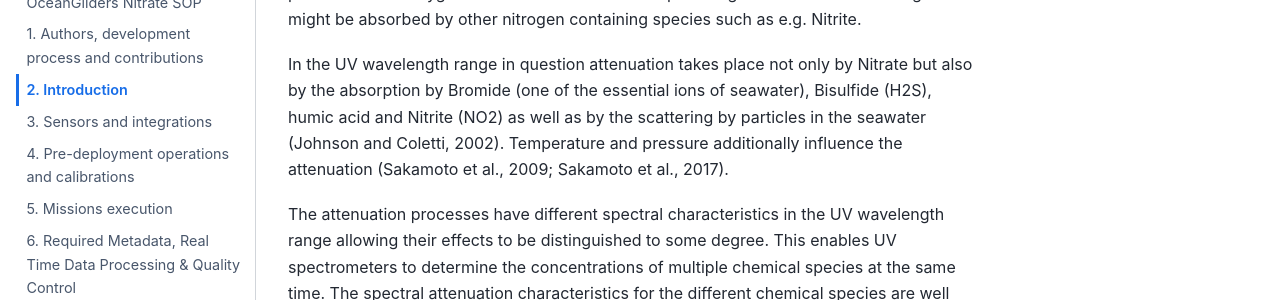
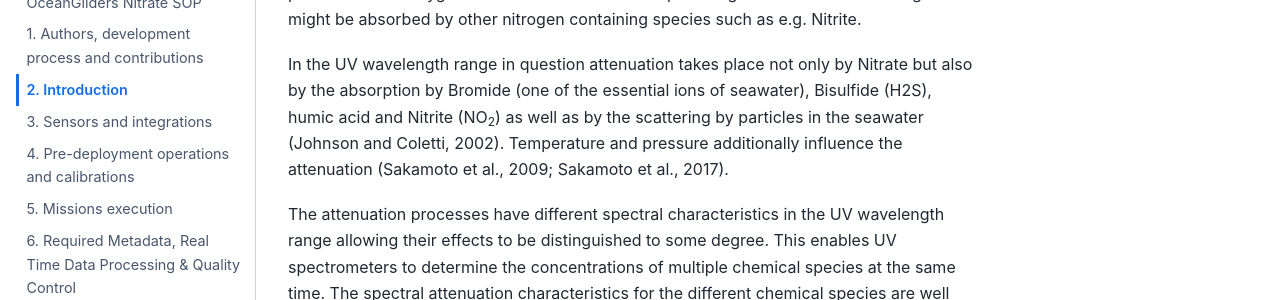
Before and after one commit to OceanGlidersCommunity/Nitrate_SOP, a Jupyter Book: the page built from sections/nitrate_introduction.md, in a window 1280 px wide and 900 px high, scrolled down 717 px. Shown: the part 206-506 px from the top of the window. Built offline with Jupyter Book 1.0.4 settings and Sphinx 7.4.7 and the Sphinx Book theme 1.1.4, drawn with Linux system fonts in a browser that asks for light colours.

Commit message:
<sub>2</sub>

```diff
--- a/sections/nitrate_introduction.md
+++ b/sections/nitrate_introduction.md
@@ -15,7 +15,7 @@ All these instruments determine the attenuation (absorption, reflection and scat
 In oxic seawater nearly all dissolved nitrogen is found in the form of Nitrate so that the measurements usually allow an estimation of the concentration of dissolved Nitrate.
 In places with low oxygen concentrations this assumption might be violated and UV light might be absorbed by other nitrogen containing species such as e.g. Nitrite.
 
-In the UV wavelength range in question attenuation takes place not only by Nitrate but also by the absorption by Bromide (one of the essential ions of seawater), Bisulfide (H2S), humic acid and Nitrite (NO2) as well as by the scattering by particles in the seawater (Johnson and Coletti, 2002).
+In the UV wavelength range in question attenuation takes place not only by Nitrate but also by the absorption by Bromide (one of the essential ions of seawater), Bisulfide (H2S), humic acid and Nitrite (NO<sub>2</sub>) as well as by the scattering by particles in the seawater (Johnson and Coletti, 2002).
 Temperature and pressure additionally influence the attenuation (Sakamoto  et al., 2009; Sakamoto et al., 2017).
 
 The attenuation processes have different spectral characteristics in the UV wavelength range allowing their effects to be distinguished to some degree.
```
